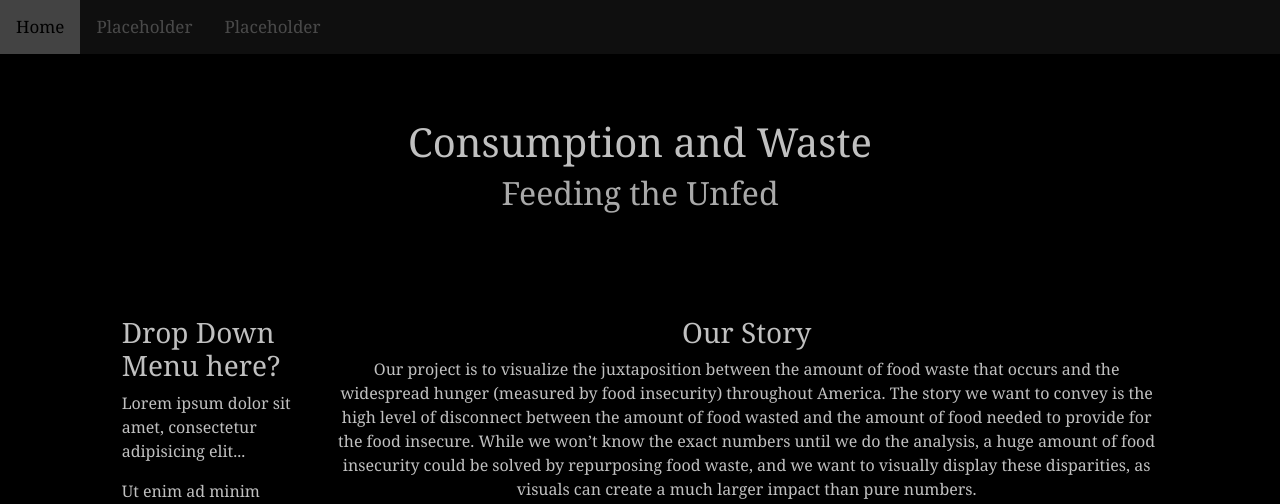
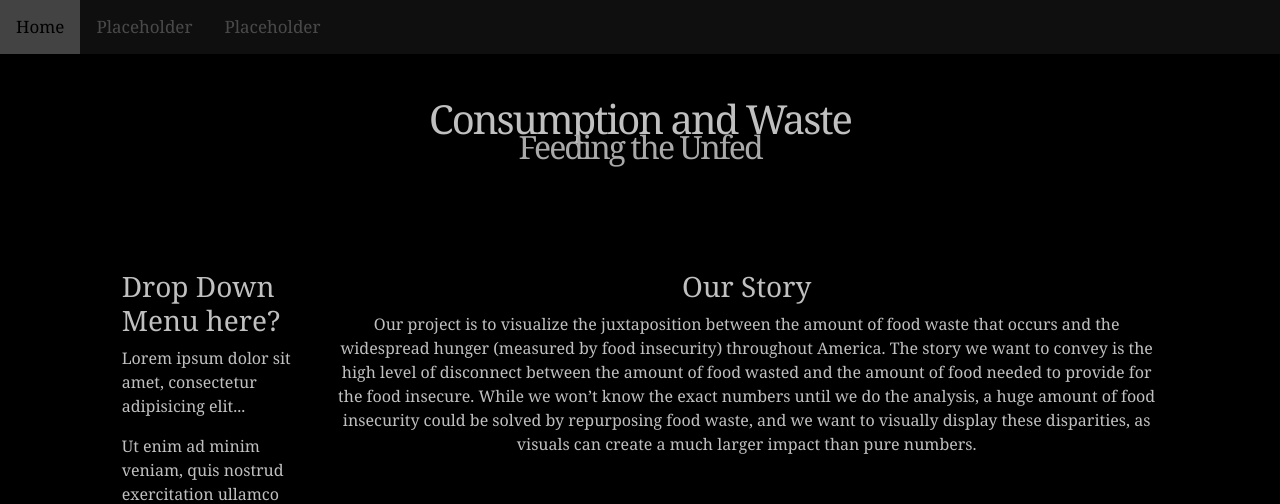
Before and after one commit to darrensagucio/project-2, a Flask app: page / in a window 1280 px wide. Shown: the top 504 px of the page. Run offline with Flask 2, Linux system fonts and the light colour scheme; some libraries are stand-ins or nearby versions.

Commit message:
adjusted bootstrap

```diff
--- a/static/css/style.css
+++ b/static/css/style.css
@@ -14,11 +14,14 @@ body {
 h1 {
   font-family: Georgia, 'Times New Roman', Times, serif;
   color:#C0C0C0;
+  letter-spacing: -2px;
+  line-height: 2.5px;
 }
 
 h2 {
   font-family: Georgia, 'Times New Roman', Times, serif;
   color: 	#a9a9a9;
+  letter-spacing: -2px;
 }
 
 .jumbotron {
```
Also changed, not shown: 1 other file.
